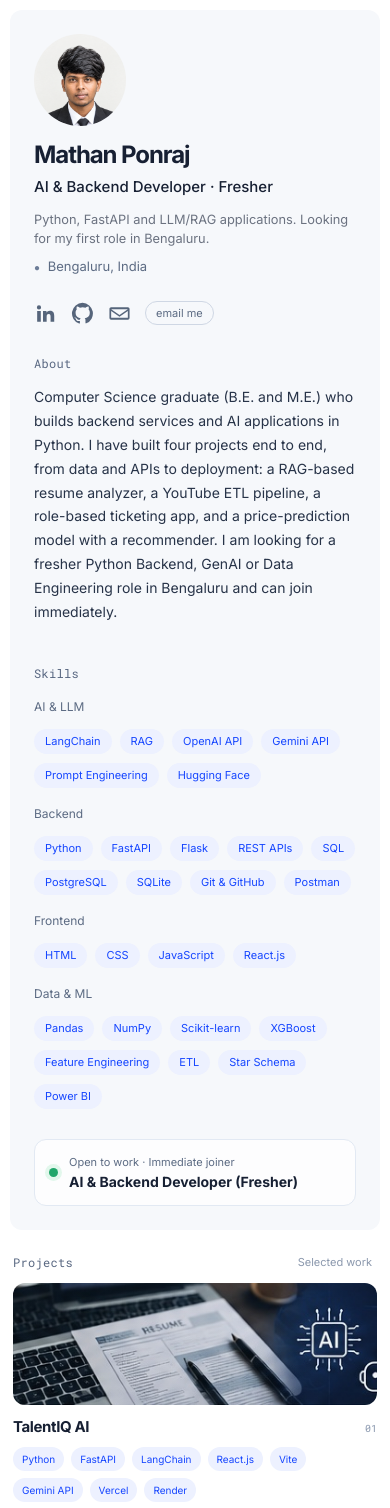
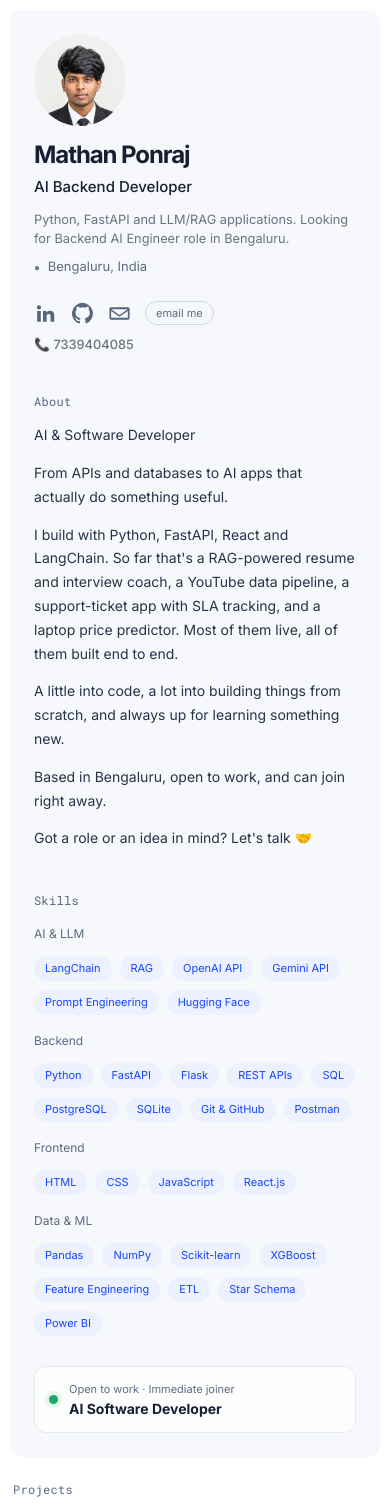
Before and after one commit to mathan-ponraj/mathan_portfolio, a React (Vite) app: page / in a window 390 px wide. Shown: the top 1508 px of the page. Built offline with nearby package versions, Linux system fonts and the light colour scheme.

Commit message:
Refine profile and project details in App.jsx
Updated profile information including title, tagline, and phone number. Revised project descriptions and availability role for clarity.

```diff
--- a/src/App.jsx
+++ b/src/App.jsx
@@ -3,12 +3,12 @@ import './App.css';
 
 const profile = {
   name: "Mathan Ponraj",
-  title: "AI & Backend Developer · Fresher",
-  tagline: "Python, FastAPI and LLM/RAG applications. Looking for my first role in Bengaluru.",
+  title: "AI Backend Developer",
+  tagline: "Python, FastAPI and LLM/RAG applications. Looking for Backend AI Engineer role in Bengaluru.",
   location: "Bengaluru, India",
   // Phone removed from the public page to avoid spam calls. Keep it on your resume instead.
   // To show it again, set phone: "+91 7339404085"
-  phone: "",
+  phone: "7339404085",
   photo: "/images/portfolio photo.png",
   email: "mathanponraj03@gmail.com",
   linkedin: "https://www.linkedin.com/in/mathan03/",
@@ -42,7 +42,7 @@ const projects = [
     image: '/images/resume-interview-thumbnail.jpg',
     imageAlt: "TalentIQ AI resume analysis and mock interview app",
     tags: ["Python", "FastAPI", "LangChain", "React.js", "Vite", "Gemini API", "Vercel", "Render"],
-    description: "An app that helps job seekers prepare for a specific role. You upload a resume and a job description, and it shows the skill gaps, suggests resume improvements, and runs a mock interview at different difficulty levels. The backend is FastAPI with a LangChain RAG pipeline, and it uses semantic chunking so related skills stay together when the resume is split for embeddings.",
+    description: "An app that helps job seekers prepare for a specific role. You upload a resume and choose job role the algorithm shows the skill gaps, suggests resume improvements, and runs a mock interview at different difficulty levels. The backend is FastAPI with a LangChain RAG pipeline, and it uses semantic chunking so related skills stay together when the resume is split for embeddings.",
     github: "https://github.com/mathan-ponraj/talentiqai",
     live: 'https://talentiq-ai-two.vercel.app/',
     theme: 'resume',
@@ -145,7 +145,16 @@ function Sidebar() {
       <section className="sidebar-section about-section">
         <p className="section-kicker">About</p>
         <div className="about-copy">
-          <p>Computer Science graduate (B.E. and M.E.) who builds backend services and AI applications in Python. I have built four projects end to end, from data and APIs to deployment: a RAG-based resume analyzer, a YouTube ETL pipeline, a role-based ticketing app, and a price-prediction model with a recommender. I am looking for a fresher Python Backend, GenAI or Data Engineering role in Bengaluru and can join immediately.</p>
+          <p>AI & Software Developer</p>
+          <p>From APIs and databases to AI apps that actually do something useful.</p>
+
+          <p>I build with Python, FastAPI, React and LangChain. So far that's a RAG-powered resume and interview coach, a YouTube data pipeline, a support-ticket app with SLA tracking, and a laptop price predictor. Most of them live, all of them built end to end.</p>
+
+          <p>A little into code, a lot into building things from scratch, and always up for learning something new.</p>
+
+          <p>Based in Bengaluru, open to work, and can join right away.</p>
+
+          <p>Got a role or an idea in mind? Let's talk 🤝</p>
         </div>
       </section>
 
@@ -164,7 +173,7 @@ function Sidebar() {
         <span className="availability-dot" aria-hidden="true" />
         <div>
           <p className="availability-label">Open to work · Immediate joiner</p>
-          <p className="availability-role">AI &amp; Backend Developer (Fresher)</p>
+          <p className="availability-role">AI Software Developer</p>
         </div>
       </div>
     </aside>
@@ -181,7 +190,7 @@ function BackgroundSections() {
         <h3>Associate – Web, Social Media &amp; Data</h3>
         {/* TODO: say which page/site you built and what it does or what changed. Keep the title identical to your offer letter. */}
         <p className="background-description">Worked across several areas at an early-stage startup. Built web pages using HTML, CSS and JavaScript, set up and managed the company's Instagram account and created content for it, collected and cleaned data, and prepared PowerPoint presentations for the team.</p>
-        <p className="muted-line" style={{ marginTop: '24px' }}>Rinex.ai · Mar 2025 – May 2025</p>
+        <p className="muted-line" style={{ marginTop: '24px' }}>Rinex.ai · Mar 2024 – May 2024</p>
         <h3>Data Science Intern</h3>
         {/* TODO: replace this line with 1-2 specific things you actually did (dataset, model, tool, result). */}
         <p className="background-description">Three-month internship working on data science tasks.</p>
@@ -212,7 +221,7 @@ export default function App() {
       <div className="main-content">
         <div className="projects-header">
           <p className="section-kicker">Projects</p>
-          <span>Selected work</span>
+
         </div>
         <section className="projects-grid" aria-label="Selected projects">
           {projects.map((project) => <ProjectCard project={project} key={project.number} />)}
```
